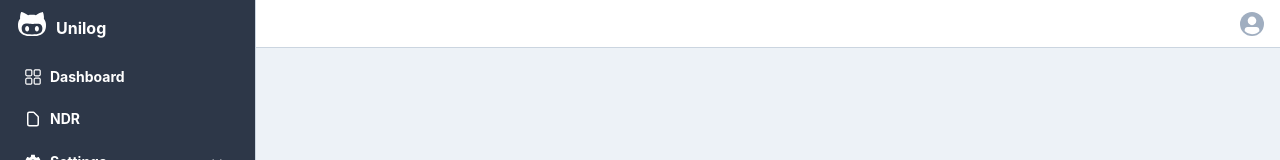
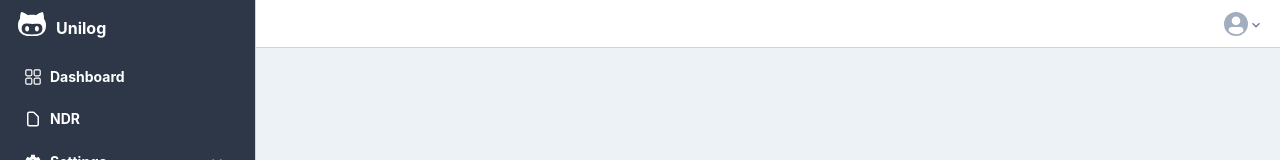
Before and after one commit to shaswat-jsr-97/unilog-shaswat, a Next.js app: page / in a window 1280 px wide. Shown: the top 160 px of the page. Built offline with nearby package versions, Linux system fonts and the light colour scheme.

Commit message:
Dropdown menu for user profile

```diff
--- a/layouts/NavBar/Navbar.tsx
+++ b/layouts/NavBar/Navbar.tsx
@@ -1,4 +1,5 @@
-import { Avatar, Flex } from '@chakra-ui/react'
+import { ChevronDownIcon } from '@chakra-ui/icons'
+import { Avatar, Flex, Menu, MenuButton, MenuItem, MenuList } from '@chakra-ui/react'
 import React from 'react'
 
 import BreadcrumbComp from '../Breadcrumb/Breadcrumb'
@@ -10,7 +11,17 @@ export default function NavBar() {
             <Flex className={styles.leftSide} align="center">
                 <BreadcrumbComp />
             </Flex>
-            <Avatar size="xs"></Avatar>
+            <Menu>
+                <MenuButton>
+                    <Avatar size="xs"></Avatar>
+                    <ChevronDownIcon color="gray.500"/>
+                </MenuButton>
+                <MenuList>
+                    <MenuItem fontSize="sm">Settings</MenuItem>
+                    <MenuItem fontSize="sm">User Info</MenuItem>
+                    <MenuItem fontSize="sm">Logout</MenuItem>
+                </MenuList>
+            </Menu>
         </Flex>
     )
 }
```
